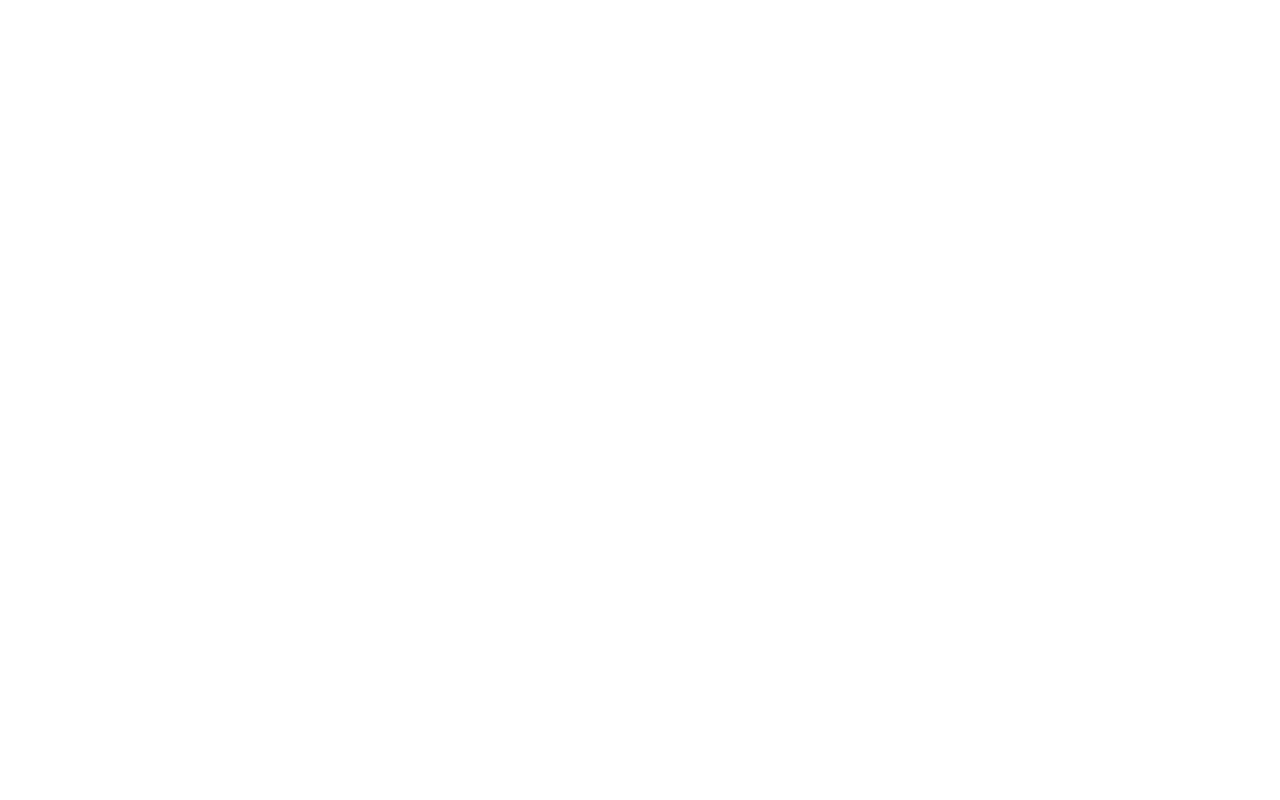
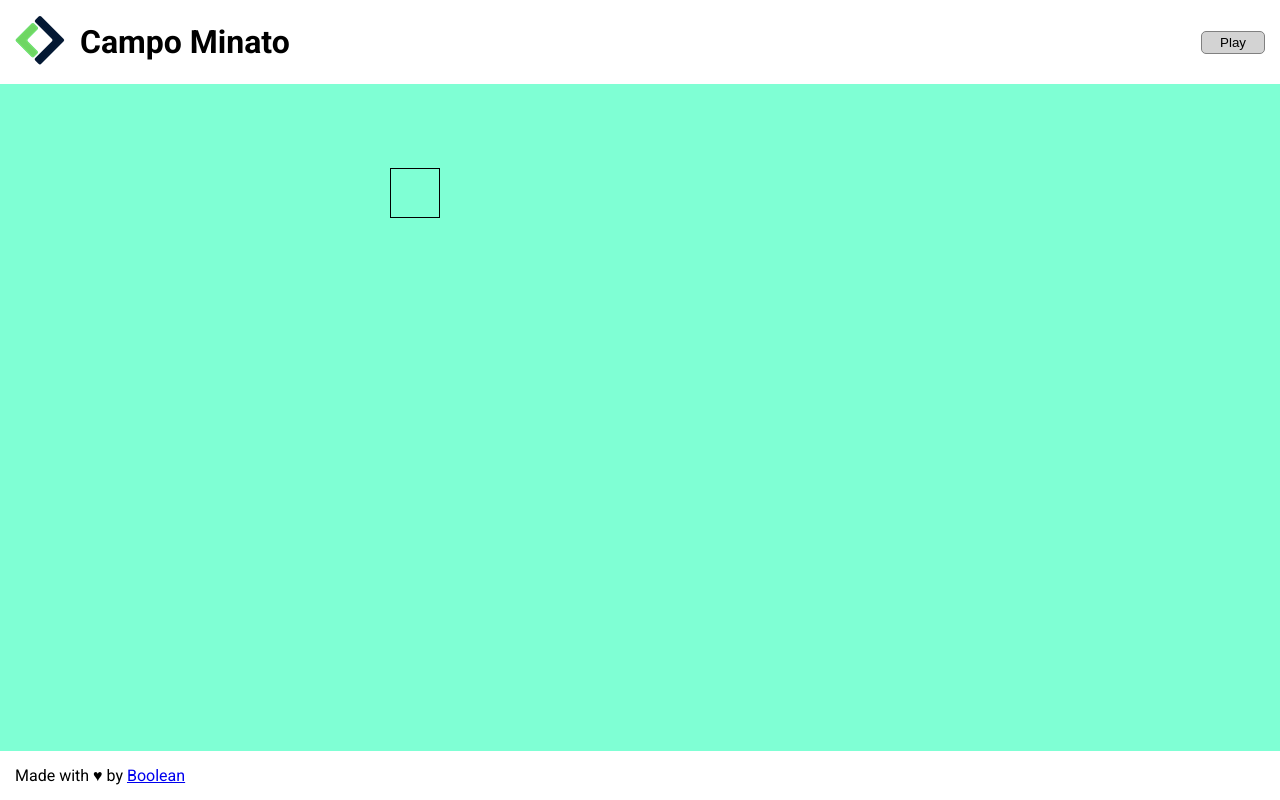
Before and after one commit to MatteoSanson/js-campominato-grid, a plain HTML site: page index.html in a window 1280 px wide. Drawn offline with Linux system fonts and the light colour scheme.

Commit message:
feat: solo html griglia

```diff
--- a/index.html
+++ b/index.html
@@ -5,9 +5,39 @@
     <meta http-equiv="X-UA-Compatible" content="IE=edge">
     <meta name="viewport" content="width=device-width, initial-scale=1.0">
     <title>Griglia Campo Minato</title>
+    <!-- google fonts  -->
+    <link rel="preconnect" href="https://fonts.googleapis.com">
+    <link rel="preconnect" href="https://fonts.gstatic.com" crossorigin>
+    <link href="https://fonts.googleapis.com/css2?family=Roboto:wght@400;700&display=swap" rel="stylesheet">
+    <!-- /google fonts  -->
+    <!-- my css  -->
     <link rel="stylesheet" href="style.css">
+    <!-- /my css  -->
 </head>
 <body>
+    <header>
+        <div class="left">
+            <div>
+                <img src="img/Logo.png" alt="">
+            </div>
+            <div>
+                <h1>Campo Minato</h1>
+            </div>
+        </div>
+        <div>
+            <button class="play">Play</button>
+        </div>
+    </header>
+
+    <main>
+        <div class="griglia">
+            <div class="cell"></div>
+        </div>
+    </main>
+
+    <footer>
+        <p>Made with &hearts; by <a href="#">Boolean</a></p>
+    </footer>
     <script src="main.js"></script>
 </body>
 </html>
--- a/style.css
+++ b/style.css
@@ -1,5 +1,70 @@
+/* RESET  */
 * {
     margin: 0;
     padding: 0;
     box-sizing: border-box;
 }
+/* / RESET  */
+
+
+body {
+    display: flex;
+    flex-direction: column;
+    height: 100vh;
+    font-family: 'Roboto', sans-serif;
+}
+
+
+/* HEADER  */
+header {
+    display: flex;
+    justify-content: space-between;
+    align-items: center;
+    padding: .9375rem;
+}
+
+.left {
+    display: flex;
+    align-items: center;
+    gap: .9375rem;
+}
+
+button.play {
+    background-color: lightgray;
+    padding: .1875rem 1.125rem;
+    border: 1px solid grey;
+    border-radius: 5px;
+}
+/* /HEADER  */
+
+
+/* MAIN  */
+main {
+    background-color: #7fffd4;
+    flex-grow: 1;
+    display: flex;
+    align-items: center;
+    justify-content: center;
+}
+
+.griglia {
+    width: 31.25rem;
+    height: 31.25rem;
+    display: flex;
+    flex-wrap: wrap;
+    align-content: start;
+}
+
+.cell {
+    width: calc(100% / 10);
+    height: calc(100% / 10);
+    border: 1px solid black;
+}
+/* /MAIN  */
+
+
+/* FOOTER  */
+footer {
+    padding: .9375rem;
+}
+/* /FOOTER  */
```
